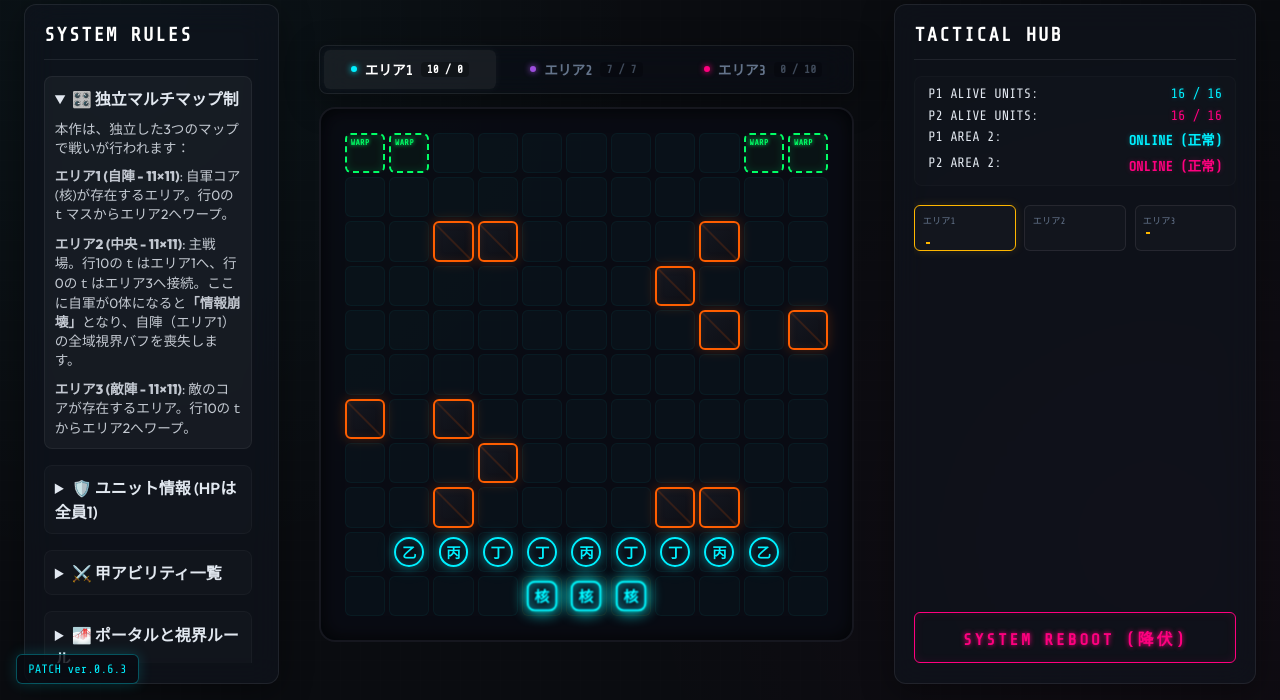
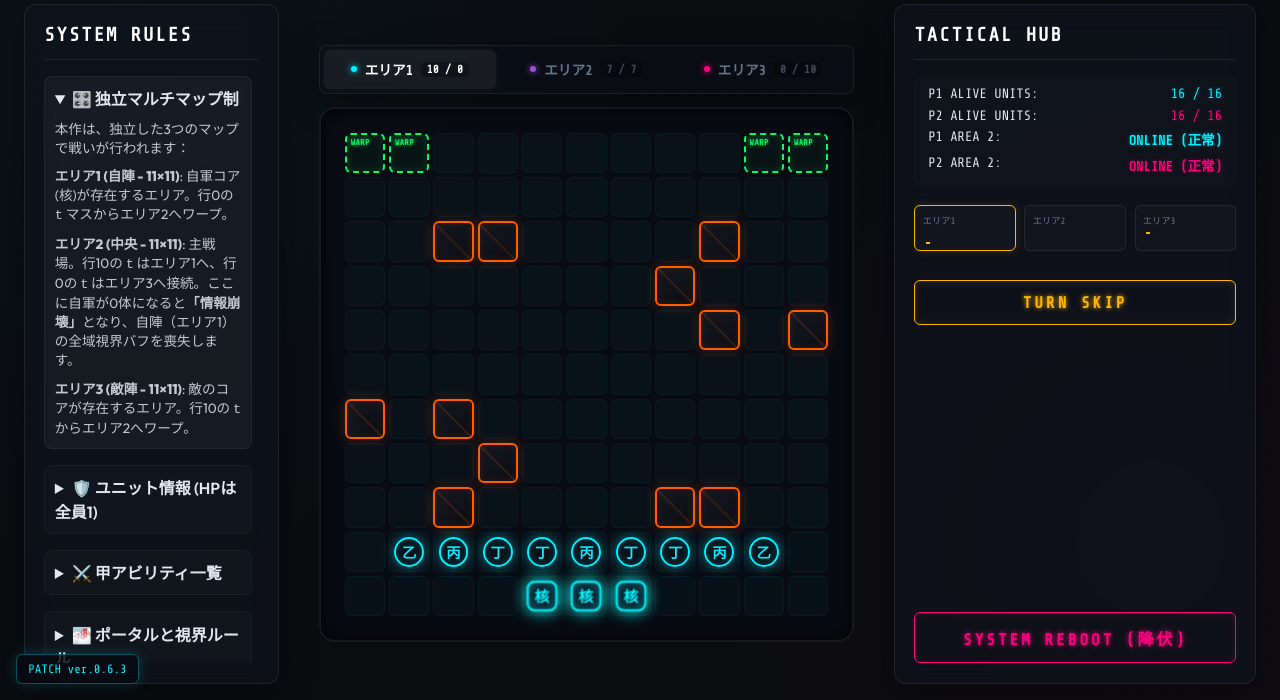
Before and after one commit to COFEN1005/Sector8, a website: page index.html in a window 1280 px wide. Both pictures are taken after a click on the button "SYSTEM INITIATE". Shown: the part 100-800 px from the top of the page. Drawn offline with nearby package versions, Linux system fonts and the light colour scheme.

Commit message:
Add visible turn skip button

```diff
--- a/index.html
+++ b/index.html
@@ -371,6 +371,7 @@
                         </div>
                     </div>
 
+                    <button id="btn-skip-turn" class="neon-btn skip-turn-btn" type="button">TURN SKIP</button>
                     <button id="btn-forfeit" class="neon-btn danger">SYSTEM REBOOT (降伏)</button>
                 </div>
             </section>
--- a/style.css
+++ b/style.css
@@ -1213,6 +1213,21 @@ details li {
     text-shadow: none;
 }
 
+.neon-btn.skip-turn-btn {
+    margin-top: 0.8rem;
+    margin-bottom: 0.6rem;
+    border-color: var(--neon-gold);
+    color: var(--neon-gold);
+    text-shadow: 0 0 5px var(--neon-gold);
+    box-shadow: inset 0 0 10px rgba(255, 209, 102, 0.12);
+}
+
+.neon-btn.skip-turn-btn:hover {
+    background: var(--neon-gold);
+    color: #000;
+    box-shadow: var(--shadow-gold);
+}
+
 /* GAME INFO & LOG FEED */
 .deck-info {
     display: flex;
```
